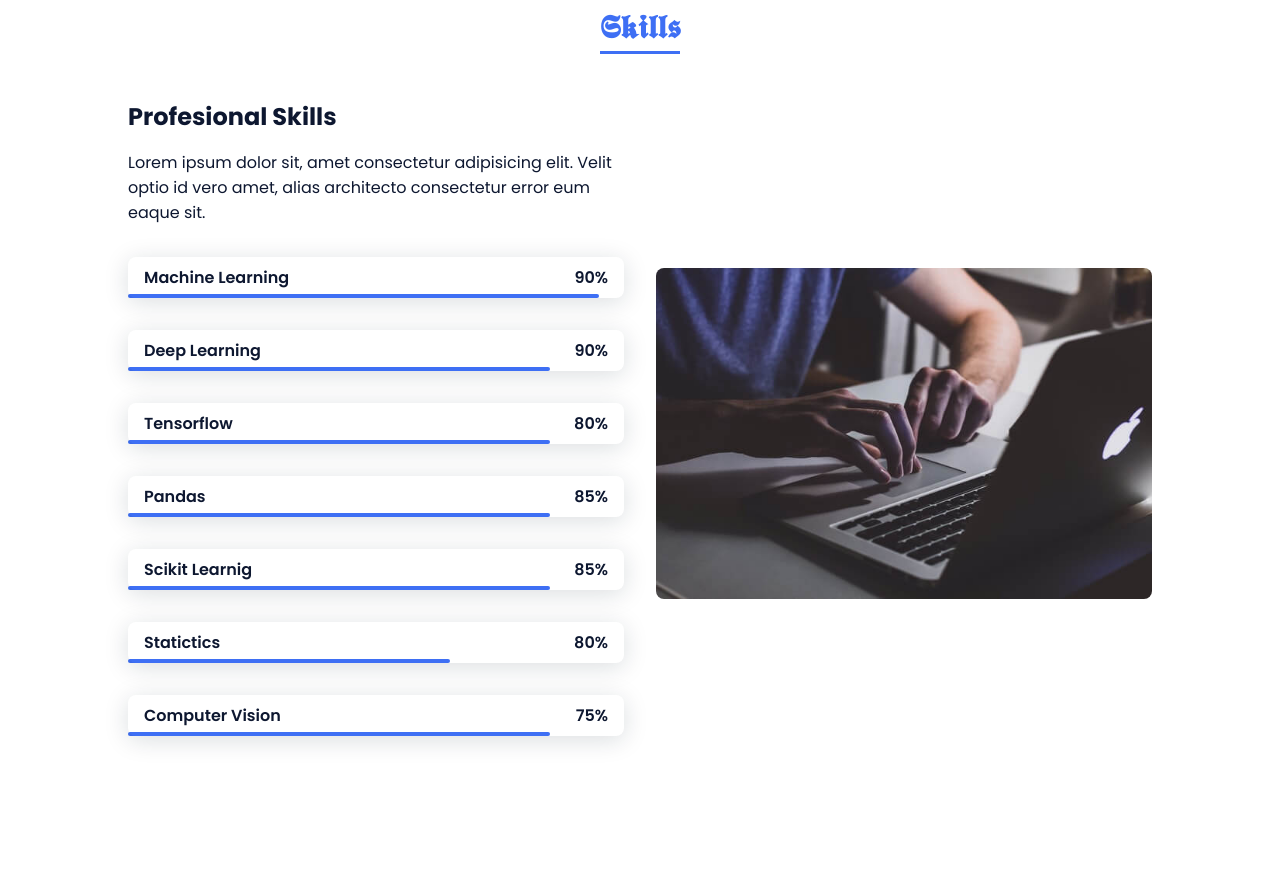
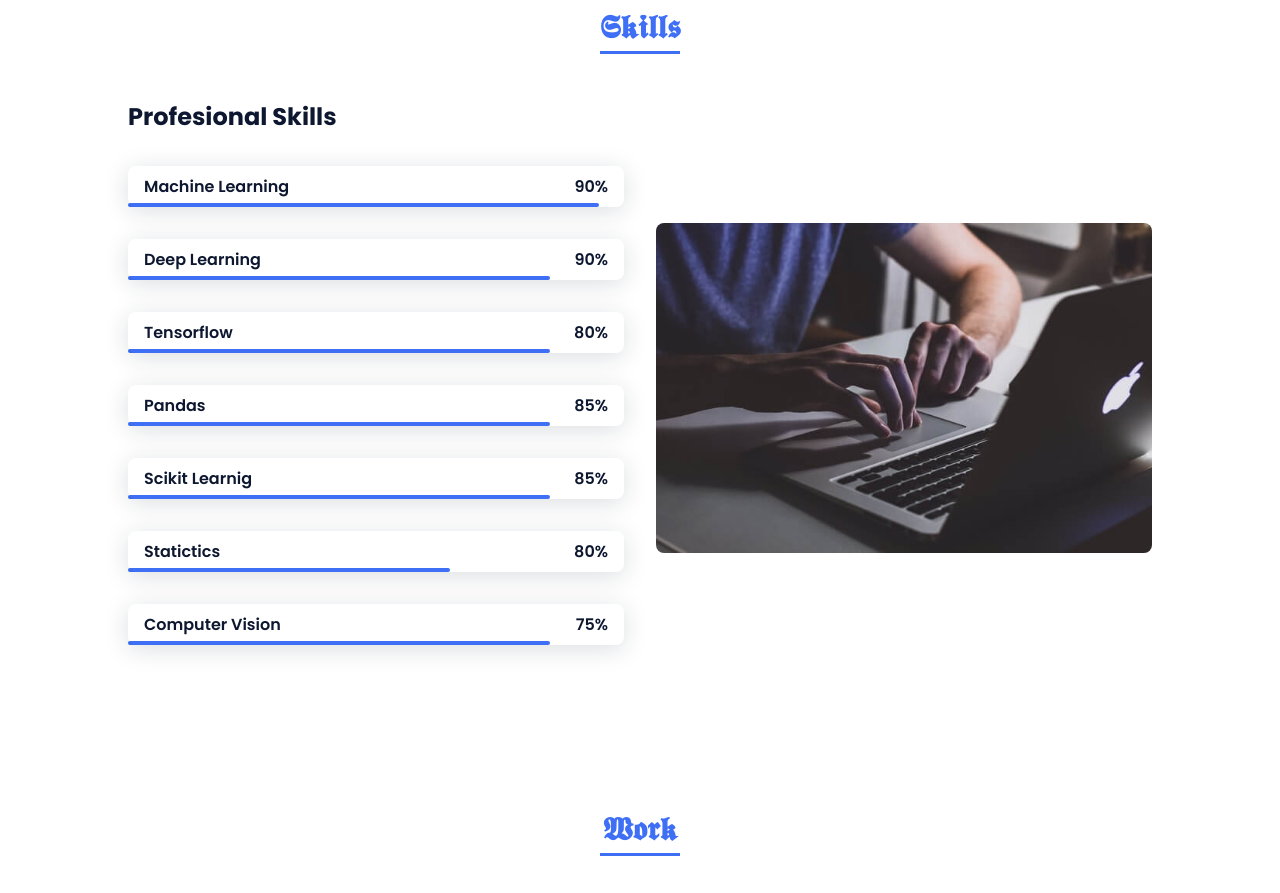
Before and after one commit to vishal606/Portfolio, a plain HTML site: page index.html in a window 1280 px wide. Shown: the part 1399-2292 px from the top of the page. Drawn offline with nearby package versions, Linux system fonts and the light colour scheme.

Commit message:
Update index.html

```diff
--- a/index.html
+++ b/index.html
@@ -86,7 +86,7 @@
                 <div class="skills__container bd-grid">
                     <div>
                         <h2 class="skills__subtitle">Profesional Skills</h2>
-                        <p class="skills__text">Lorem ipsum dolor sit, amet consectetur adipisicing elit. Velit optio id vero amet, alias architecto consectetur error eum eaque sit.</p>
+                        <p class="skills__text"></p>
                         <div class="skills__data">
                             <div class="skills__names">
 
```
